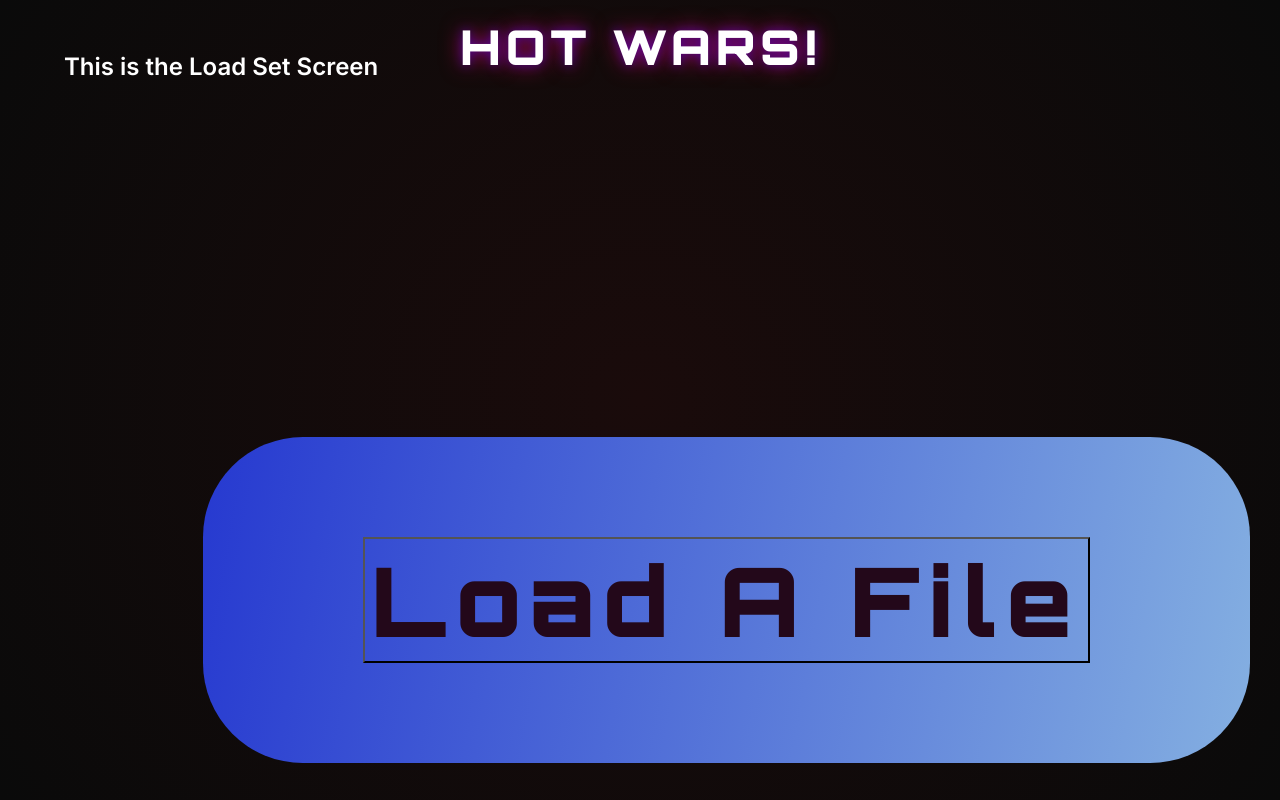
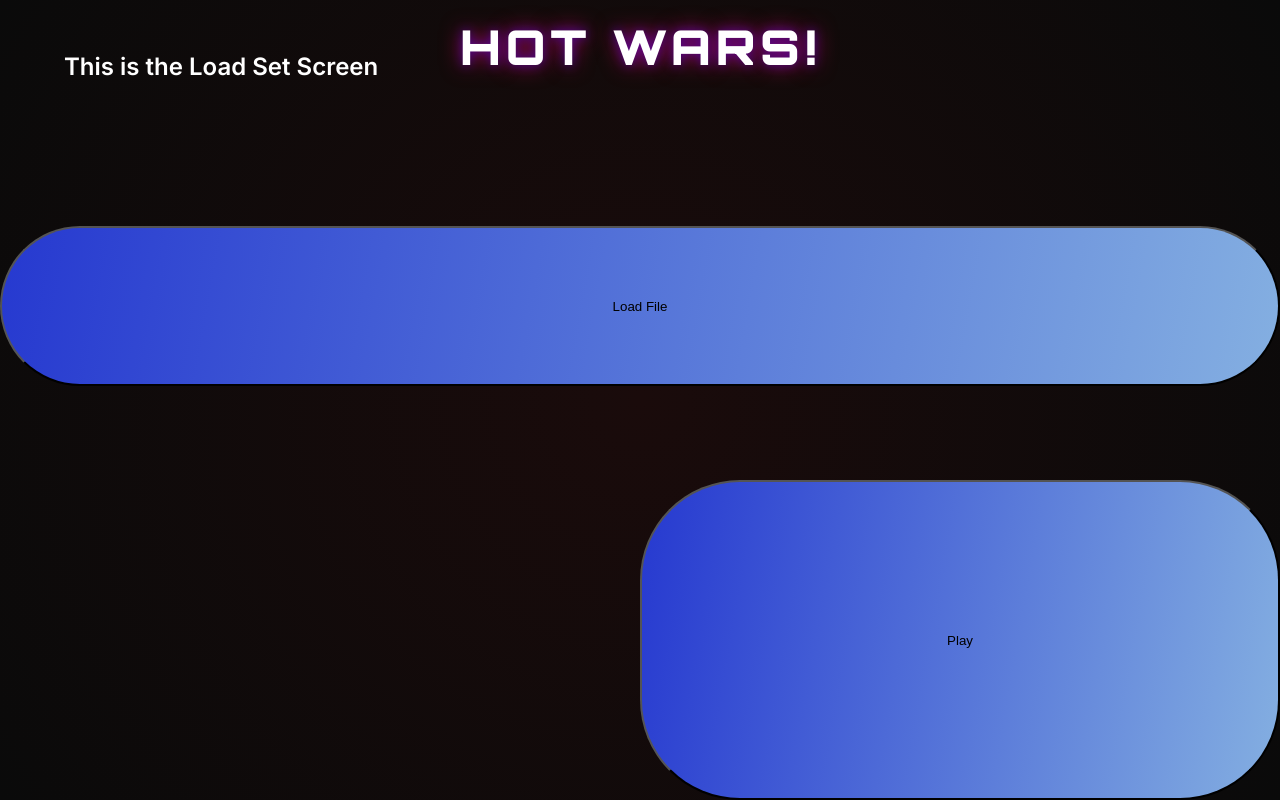
Before and after one commit to arsenic018/CS321-PROJECT, a React (Vite) app in the folder HotWars/: page /LoadSet in a window 1280 px wide. Built offline with nearby package versions, Linux system fonts and the light colour scheme.

Commit message:
Made changes to load set to match with storyboard

```diff
--- a/HotWars/src/pages/LoadSet.css
+++ b/HotWars/src/pages/LoadSet.css
@@ -70,12 +70,37 @@
   cursor: pointer;
 }
 .load-set-button {
-   position: absolute;
-  top: 75%;
-  right: 30px;
-  transform: translateY(-50%);
-  padding: 100px 160px;
+  position: sticky;
+  bottom: 50%;
+  display: flex;
+  justify-content: center;
+  align-items: center;
+
+  width: 100%;
+  height: 20%;
+  margin: 0 auto;
+  padding: 15px 20px;
+  box-sizing: border-box;
+
   background: linear-gradient(100deg, #2639d0, #84afe1);
   border-radius: 100px;
   cursor: pointer;
 }
+.load-play-button {
+  position: sticky;
+  bottom: 0%;
+  left: 100%;
+  display: flex;
+  background: linear-gradient(100deg, #2639d0, #84afe1);
+  justify-content: center;
+  align-items: center;
+  width: 50%;
+  height: 40%;
+  margin: 0 auto;
+  padding: 30px 40px;
+  box-sizing: border-box;
+
+  border-radius: 100px;
+  cursor: pointer;
+
+}
--- a/HotWars/src/pages/LoadSet.jsx
+++ b/HotWars/src/pages/LoadSet.jsx
@@ -7,25 +7,33 @@ import { BrowserRouter as Router,
  } from "react-router-dom"
 import './LoadSet.css';
 const LoadSet = () => {
+    const navigate = useNavigate();
+
+    const handleLoadSet = () => {
+        // TODO: Finish making the UI look sexy. Don't worry about the files for now.
+    };
+
     return(
        <div className="startPanel">
             <header className="startHeader">
                 <h1 className="gameTitle">HOT WARS!</h1>
                 <h2 className="PageTitle"> This is the Load Set Screen</h2>
+
             </header>
-            <LoadButton />
+            <LoadButton onClick={handleLoadSet} onPlay={() => navigate("/Play")} />
         </div>
 
     )
 }
 
-function LoadButton()
+function LoadButton({ onClick, onPlay })
 {
-    const nami = useNavigate();
-    return (<div className="load-set-button">
-        <button className="button-title"onClick={()=>nami("/LoadFile")}>Load A File</button>
-        </div>
-    )
+    return (
+        <>
+            <button className="load-set-button" onClick={onClick}>Load File</button>
+            <button className="load-play-button" onClick={onPlay}>Play</button>
+        </>
+    );
 }
 // function PlayButton(){
 //     return (
```
Also changed, not shown: HotWars/src/pages/LoadFile.jsx (deleted, +0 -10 lines), HotWars/src/pages/LoadFile.css (deleted), 2 other files (tests, documents, lock files or other folders).
